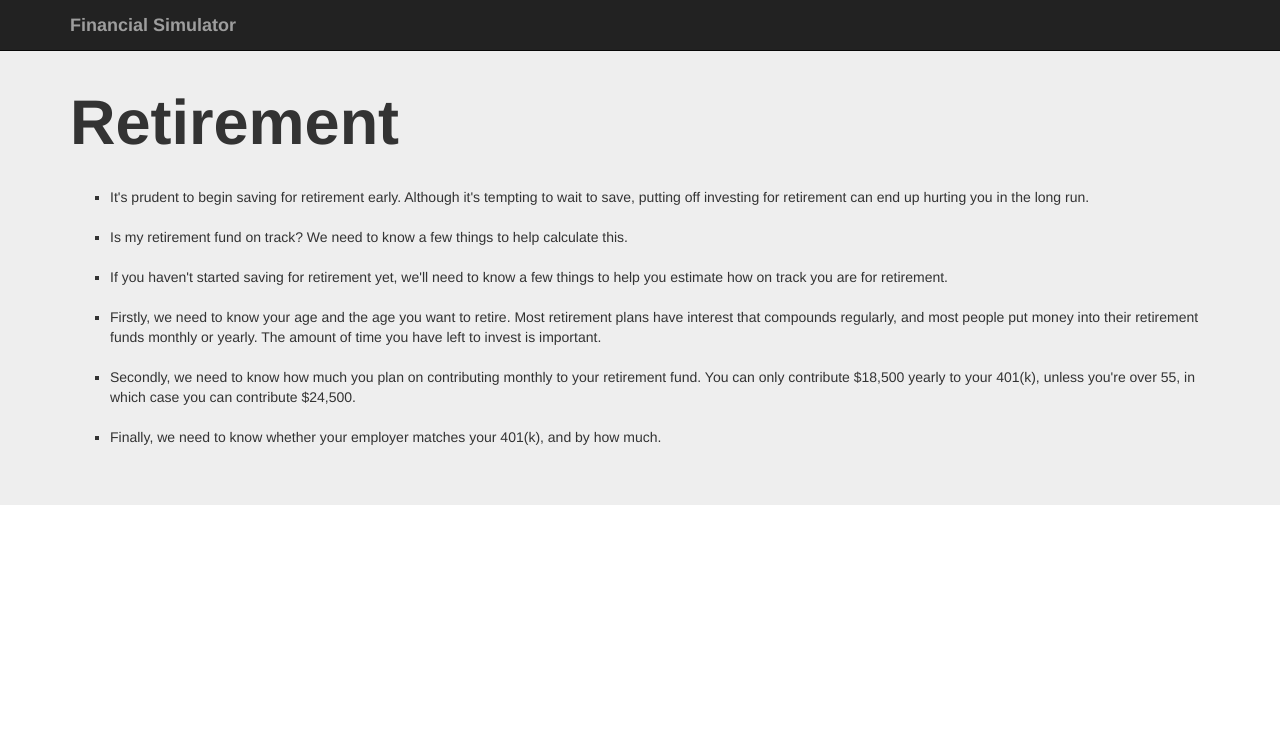
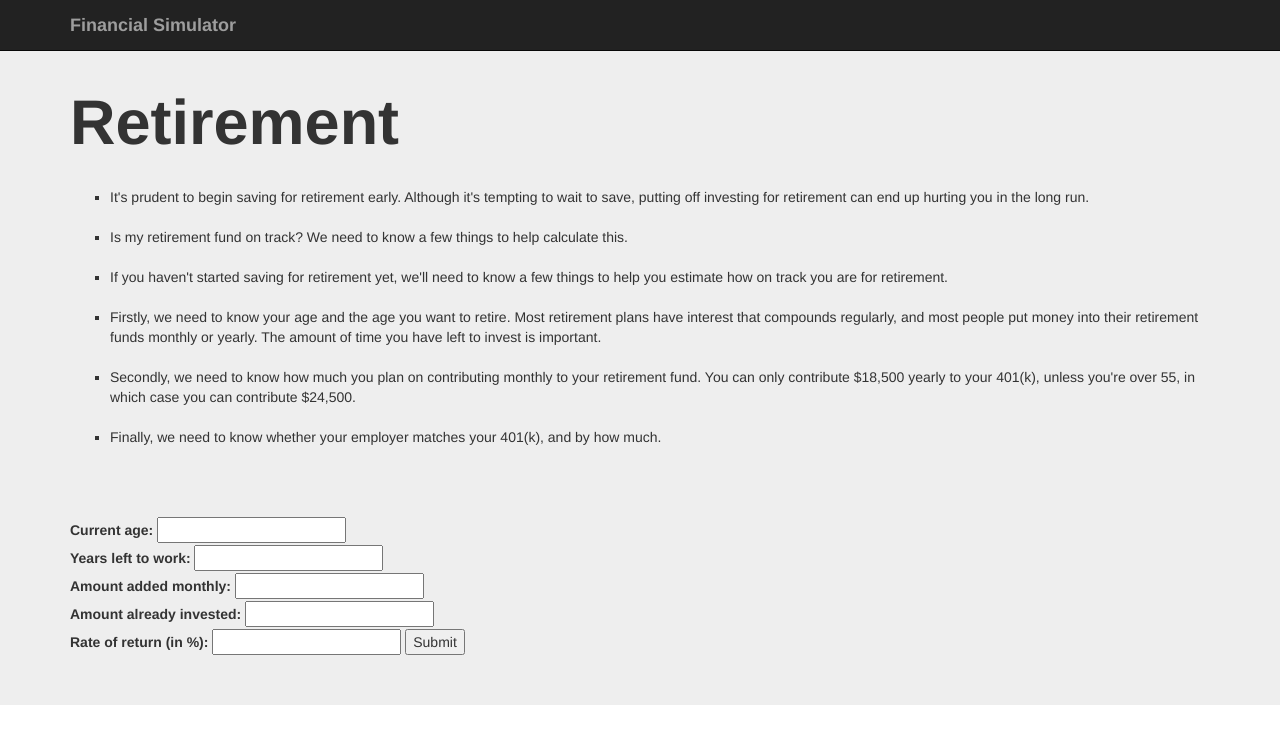
Before and after one commit to dtang5/hackrice18, a Flask app: page /retirement in a window 1280 px wide. Shown: the top 744 px of the page. Run offline with Flask 2, Linux system fonts and the light colour scheme; some libraries are stand-ins or nearby versions.

Commit message:
Retirement & Retirement_Results work properly on localhost.

```diff
--- a/financial_lit/app.py
+++ b/financial_lit/app.py
@@ -1,5 +1,6 @@
 from flask import Flask, request, render_template
 import formulas
+import retirementCalc
 
 app = Flask(__name__)
 
@@ -15,6 +16,19 @@ def start():
 @app.route('/retirement')
 def retirement():
     return render_template('retirement.html',login = logged_in)
+
+@app.route('/retirement', methods=['POST'])
+def retirement_post():
+    current_age = int(request.form['current_age'])
+    years_left = int(request.form['years_left'])
+    monthly_contribution = float(request.form['monthly_contribution'])
+    total = float(request.form['total'])
+    rate = float(request.form['rate'])
+    retirementResult = \
+        retirementCalc.Retire401K(current_age, years_left, monthly_contribution, total, rate).calc_401()
+
+    return render_template('retirement_results.html', retirementResult=retirementResult)
+
 
 @app.route('/mortgage')
 def mortgage():
@@ -37,21 +51,5 @@ def mortgage_post():
 def car_payment():
     return render_template('car_payment.html',login = logged_in)
 
-@app.route('/plot.png')
-def plot():
-    fig = Figure()
-    axis = fig.add_subplot(1, 1, 1)
-
-    xs = range(100)
-    ys = [random.randint(1, 50) for x in xs]
-
-    axis.plot(xs, ys)
-    canvas = FigureCanvas(fig)
-    output = StringIO.StringIO()
-    canvas.print_png(output)
-    response = make_response(output.getvalue())
-    response.mimetype = 'image/png'
-    return response
-
 if __name__ == '__main__':
     app.run(debug=True)
--- a/financial_lit/templates/retirement.html
+++ b/financial_lit/templates/retirement.html
@@ -18,5 +18,25 @@
         <li>Finally, we need to know whether your employer matches your 401(k), and by how much. </li>
       </ul>
     </div>
+    <div class="container">
+    <br/><br/><br/>
+        <form method="POST">
+        <label for="current_age">Current age: </label>
+        <input name="current_age">
+        <br/>
+        <label for="years_left">Years left to work: </label>
+        <input name = "years_left">
+        <br/>
+        <label for="monthly_contribution">Amount added monthly: </label>
+        <input name = "monthly_contribution">
+        <br/>
+        <label for="total"> Amount already invested: </label>
+        <input name = "total">
+        <br/>
+        <label for="rate"> Rate of return (in %): </label>
+        <input name = "rate">
+    <input type="submit">
+</form>
+</div>
 </div>
 {% endblock %}
```
Also changed, not shown: financial_lit/retirementCalc.py (renamed from retirementCalc.py, +9 -7 lines).
